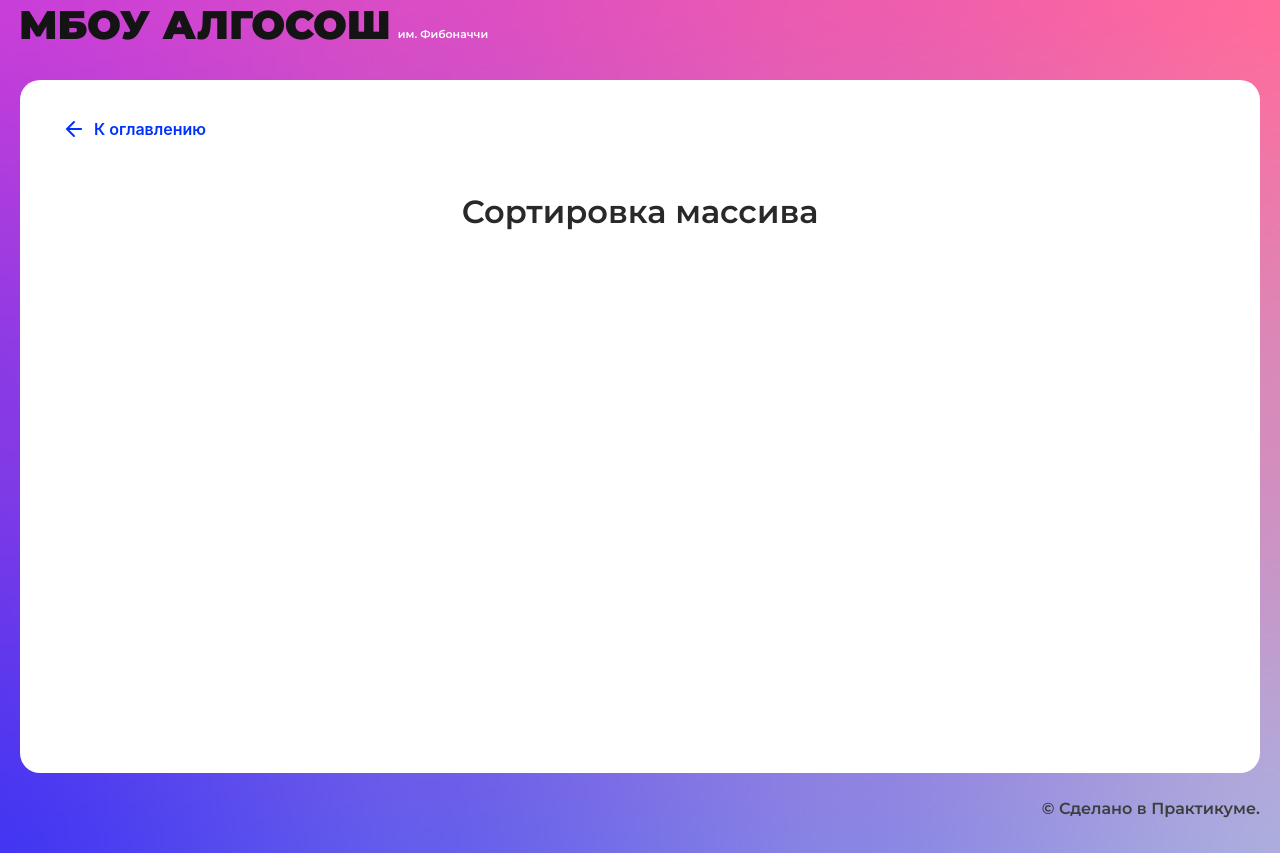
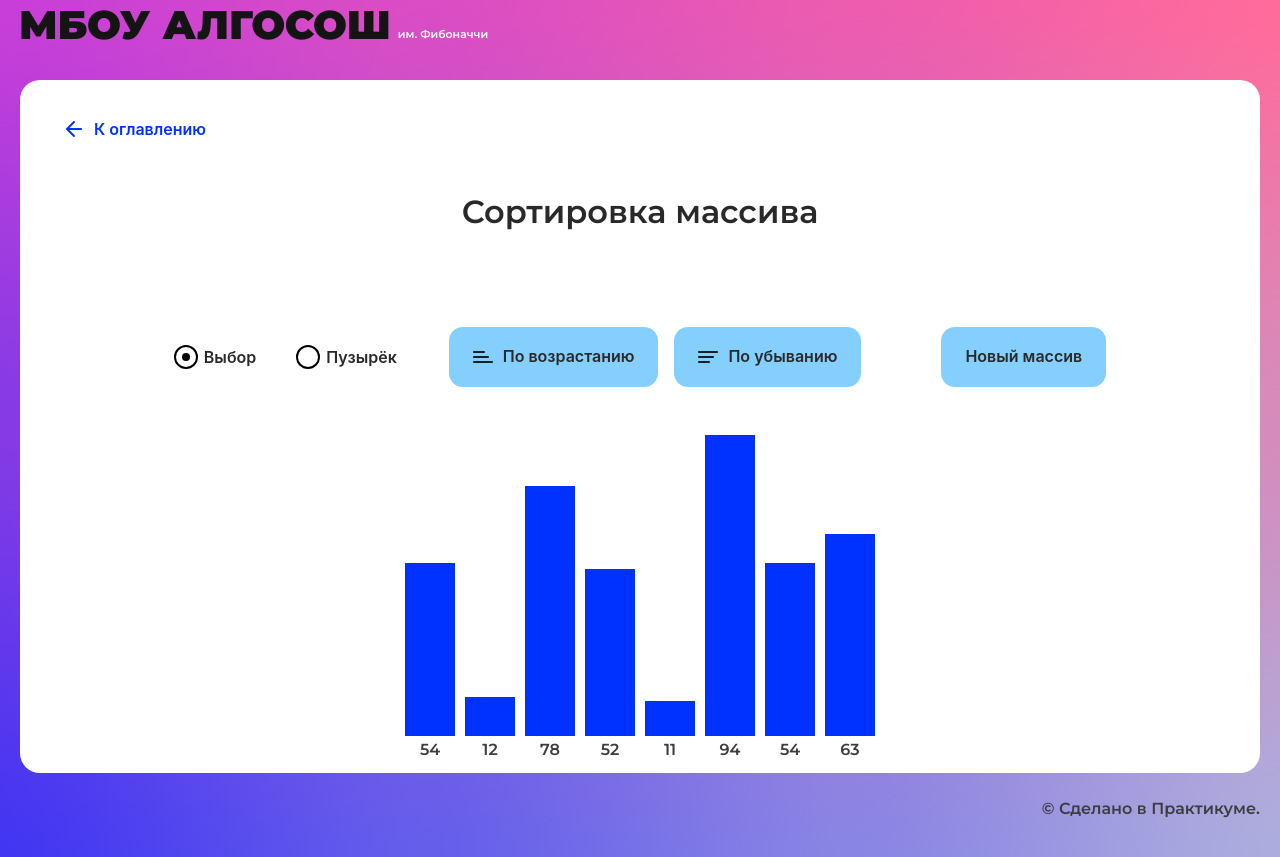
Before and after one commit to Annebula77/algososh-yandex-praktikum, a React (Create React App) app: page /sorting in a window 1280 px wide. Built offline with nearby package versions, Linux system fonts and the light colour scheme.

Commit message:
sorting completed

```diff
--- a/src/components/fibonacci-page/fibonacci-page.tsx
+++ b/src/components/fibonacci-page/fibonacci-page.tsx
@@ -4,6 +4,7 @@ import { Input } from "../ui/input/input";
 import { Button } from "../ui/button/button";
 import styles from './fibonacci.module.css';
 import { Circle } from "../ui/circle/circle";
+import { SHORT_DELAY_IN_MS } from "../../constants/delays";
 
 
 export const FibonacciPage: React.FC = () => {
@@ -41,7 +42,7 @@ export const FibonacciPage: React.FC = () => {
       setTimeout(() => {
         setDisplayedIndexes((prev) => [...prev, index]);
         displayNumbers(index + 1, total);
-      }, 500);
+      }, SHORT_DELAY_IN_MS);
     } else {
       setIsLoading(false);
     }
--- a/src/components/sorting-page/sorting-page.tsx
+++ b/src/components/sorting-page/sorting-page.tsx
@@ -1,9 +1,134 @@
-import React from "react";
+import React, { useState, useEffect, useCallback } from "react";
 import { SolutionLayout } from "../ui/solution-layout/solution-layout";
+import { RadioInput } from "../ui/radio-input/radio-input";
+import { Button } from "../ui/button/button";
+import styles from "./sorting.module.css";
+import { Direction } from "../../types/direction";
+import { DELAY_IN_MS } from "../../constants/delays";
+import { ElementStates } from "../../types/element-states";
+import { Column } from "../ui/column/column";
+import { ArrayElementType } from "../../types/sortingArr";
 
 export const SortingPage: React.FC = () => {
+
+  const [array, setArray] = useState<{ value: number; state: ElementStates; }[]>([]);
+  const [sortType, setSortType] = useState('Выбор');
+  const [sortDirection, setSortDirection] = useState(Direction.Ascending);
+  const [isAscendingLoading, setIsAscendingLoading] = useState(false);
+  const [isDescendingLoading, setIsDescendingLoading] = useState(false);
+
+
+  const randomArr = () => {
+    const minLen = 3;
+    const maxLen = 17;
+    const len = Math.floor(Math.random() * (maxLen - minLen + 1)) + minLen;
+    const arr = Array.from({ length: len }, () => Math.floor(Math.random() * 101));
+    setArray(arr.map((item) => ({ value: item, state: ElementStates.Default })));
+  };
+
+  useEffect(() => {
+    randomArr();
+  }, []);
+
+
+  const handleNewArrayClick = () => {
+    randomArr();
+  };
+
+  const delay = (ms: number) => new Promise((resolve) => setTimeout(resolve, ms));
+
+  const sort = useCallback(async (direction: Direction) => {
+    console.log('sort function started');
+
+    if (direction === Direction.Ascending) {
+      setIsAscendingLoading(true);
+    } else {
+      setIsDescendingLoading(true);
+    }
+    let sortedArray = [...array];
+    const updateArray = async (arr: ArrayElementType[]) => {
+      await delay(DELAY_IN_MS);
+      setArray([...arr]);
+    };
+
+    if (sortType === 'Выбор') {
+
+      for (let i = 0; i < sortedArray.length; i++) {
+        let minIndex = i;
+        sortedArray[i].state = ElementStates.Changing;
+        await updateArray(sortedArray);
+        for (let j = i + 1; j < sortedArray.length; j++) {
+          sortedArray[j].state = ElementStates.Changing;
+          await updateArray(sortedArray);
+          if ((direction === Direction.Ascending && sortedArray[j].value < sortedArray[minIndex].value) ||
+            (direction === Direction.Descending && sortedArray[j].value > sortedArray[minIndex].value)) {
+            sortedArray[minIndex].state = ElementStates.Default;
+            minIndex = j;
+
+          } else {
+            sortedArray[j].state = ElementStates.Default;
+          }
+          await updateArray(sortedArray);
+        }
+        [sortedArray[i], sortedArray[minIndex]] = [sortedArray[minIndex], sortedArray[i]];
+        sortedArray[i].state = ElementStates.Modified;
+        await updateArray(sortedArray);
+
+      }
+    } else {
+
+      for (let i = 0; i < sortedArray.length; i++) {
+        for (let j = 0; j < sortedArray.length - 1 - i; j++) {
+          sortedArray[j].state = sortedArray[j + 1].state = ElementStates.Changing;
+          await updateArray(sortedArray);
+          if ((direction === Direction.Ascending && sortedArray[j].value > sortedArray[j + 1].value) ||
+            (direction === Direction.Descending && sortedArray[j].value < sortedArray[j + 1].value)) {
+            [sortedArray[j], sortedArray[j + 1]] = [sortedArray[j + 1], sortedArray[j]];
+          }
+          sortedArray[j].state = ElementStates.Default;
+          await updateArray(sortedArray);
+        }
+        sortedArray[sortedArray.length - 1 - i].state = ElementStates.Modified;
+        await updateArray(sortedArray);
+
+      }
+
+    }
+
+    if (direction === Direction.Ascending) {
+      setIsAscendingLoading(false);
+
+    } else {
+      setIsDescendingLoading(false);
+
+    }
+
+  }, [sortType, array]);
+
+  const handleSortDirectionClick = (direction: Direction) => {
+    setSortDirection(direction);
+    sort(direction);
+  };
+
+
   return (
-    <SolutionLayout title="Сортировка массива">
+    <SolutionLayout title="Сортировка массива" extraClass="pb-2">
+      <div className={styles.content}>
+        <div className={styles.radio}>
+          <RadioInput label="Выбор" name="sortType" onChange={() => setSortType('Выбор')} checked={sortType === 'Выбор'} />
+          <RadioInput label="Пузырёк" name="sortType" onChange={() => setSortType('Пузырёк')} checked={sortType === 'Пузырёк'} />
+        </div>
+        <div className={styles.boxes}>
+          <Button text="По возрастанию" onClick={() => handleSortDirectionClick(Direction.Ascending)} isLoader={isAscendingLoading} sorting={Direction.Ascending} />
+          <Button text="По убыванию" onClick={() => handleSortDirectionClick(Direction.Descending)} isLoader={isDescendingLoading} sorting={Direction.Descending} />
+        </div>
+        <Button text="Новый массив" onClick={handleNewArrayClick} />
+      </div>
+      <div className={styles.array__container}>
+        {array.map((item, index) => (
+          <Column key={index} index={item.value} state={item.state} />
+        ))}
+      </div>
 
     </SolutionLayout>
   );
--- /dev/null
+++ b/src/components/sorting-page/sorting.module.css
@@ -0,0 +1,39 @@
+.content {
+  width: 100%;
+  display: flex;
+  justify-content: center;
+  align-items: center;
+  flex-direction: row;
+  box-sizing: border-box;
+  padding: 48px 0 0;
+  margin: 0 auto;
+}
+
+.boxes {
+  display: flex;
+  flex-direction: row;
+  box-sizing: border-box;
+  gap: 16px;
+  margin: 0 80px 0 0;
+  padding: 0;
+}
+
+.radio {
+  display: flex;
+  flex-direction: row;
+  box-sizing: border-box;
+  gap: 40px;
+  margin: 0 52px 0 0;
+  padding: 0;
+}
+
+.array__container {
+  display: flex;
+  flex-direction: row;
+  box-sizing: border-box;
+  gap: 10px;
+  justify-content: center;
+  align-items: baseline;
+  margin: 48px 0 0;
+  padding: 0;
+}
--- a/src/components/string/string.tsx
+++ b/src/components/string/string.tsx
@@ -5,16 +5,17 @@ import { Button } from "../ui/button/button";
 import styles from './string.module.css';
 import { Circle } from "../ui/circle/circle";
 import { ElementStates } from "../../types/element-states";
+import { DELAY_IN_MS } from "../../constants/delays";
 
 const animateSortReverse = async (word: string, setLetters: (letters: string[]) => void, setHighlightedIndexes: (indexes: number[]) => void, setChangingIndexes: (indexes: number[]) => void) => {
   let lettersArray = word.split("");
   let highlightedIndexes = [];
 
   for (let i = 0; i < Math.floor(lettersArray.length / 2); i++) {
-    await new Promise((resolve) => setTimeout(resolve, 1000));
+    await new Promise((resolve) => setTimeout(resolve, DELAY_IN_MS));
     setChangingIndexes([i, lettersArray.length - 1 - i]);
 
-    await new Promise((resolve) => setTimeout(resolve, 1000));
+    await new Promise((resolve) => setTimeout(resolve, DELAY_IN_MS));
     setChangingIndexes([]);
     const temp = lettersArray[i];
     lettersArray[i] = lettersArray[lettersArray.length - 1 - i];
--- /dev/null
+++ b/src/types/sortingArr.ts
@@ -0,0 +1,3 @@
+import { ElementStates } from "./element-states";
+
+export type ArrayElementType = { value: number, state: ElementStates };
```
